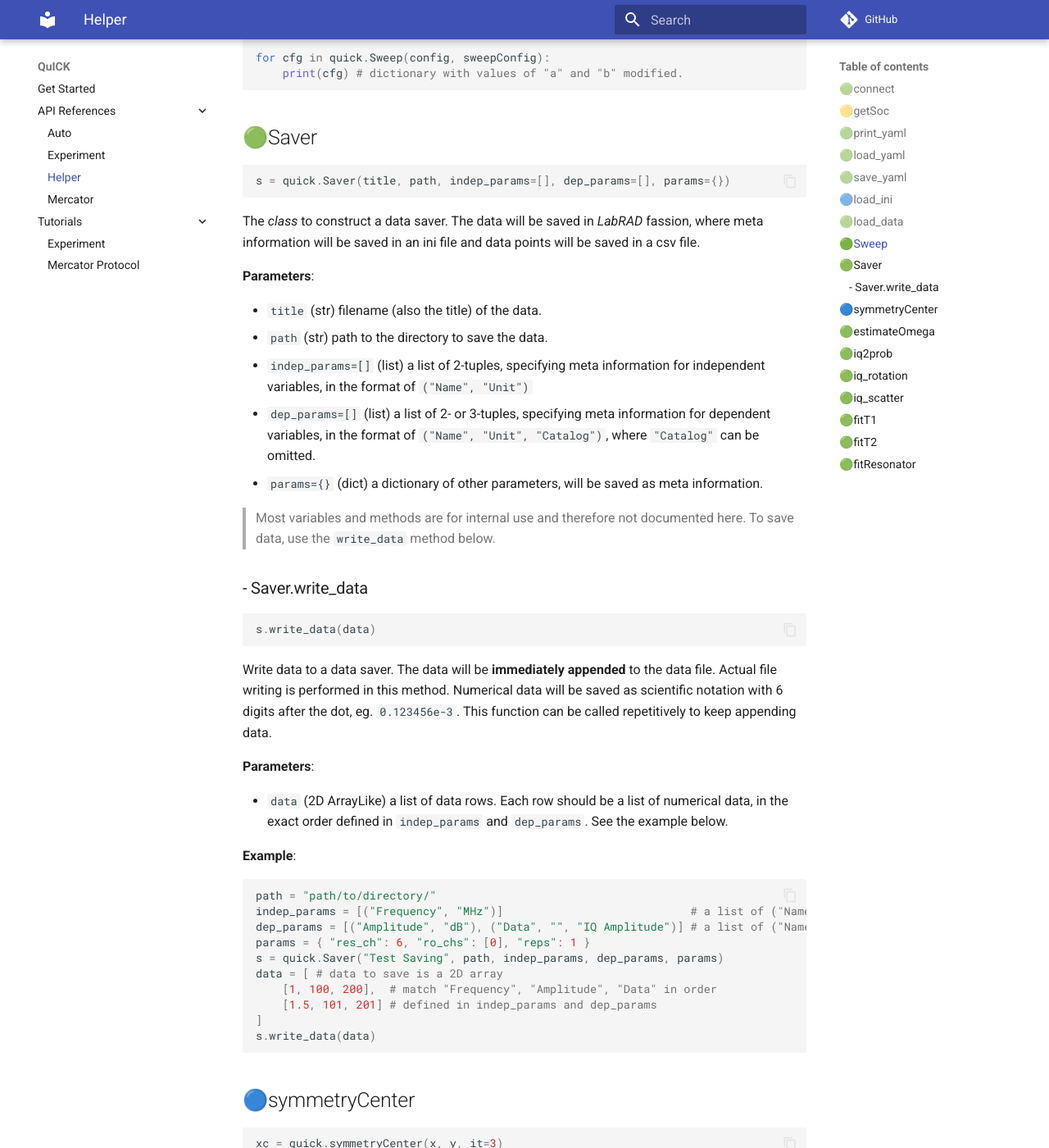
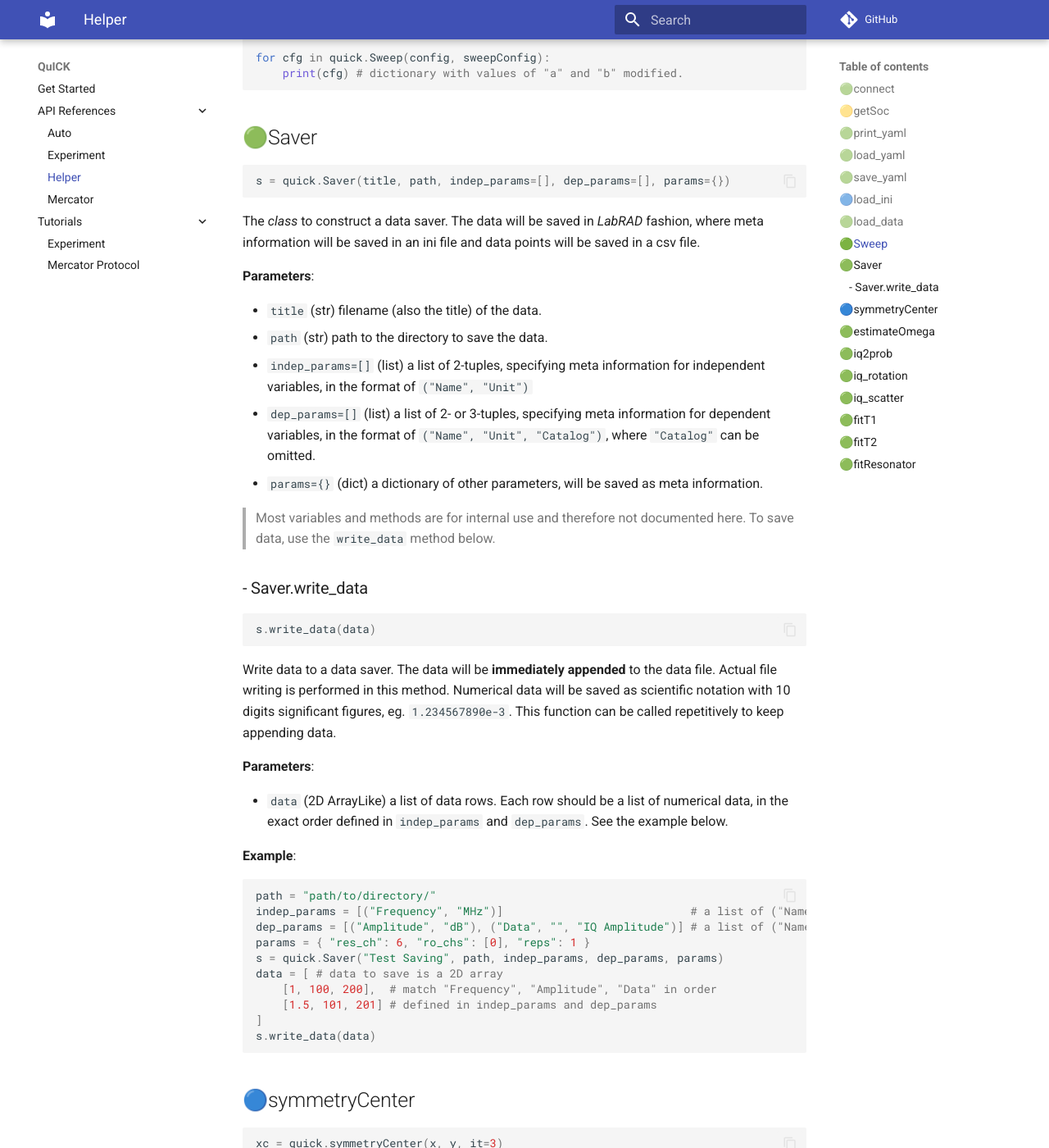
Before and after one commit to clelandlab/quick, an MkDocs documentation site: the page built from docs/API References/helper.md, in a window 1280 px wide and 1400 px high, scrolled down 3167 px. Shown: the whole window at 82% size. Built offline with MkDocs 1.6.1 and Material for MkDocs 9.7.7, drawn with Linux system fonts in a browser that asks for light colours; comment, search, counter and statistics services are not loaded.

Commit message:
Fix helper doc

````diff
--- a/docs/API References/helper.md
+++ b/docs/API References/helper.md
@@ -150,7 +150,7 @@ for cfg in quick.Sweep(config, sweepConfig):
 s = quick.Saver(title, path, indep_params=[], dep_params=[], params={})
 ```
 
-The *class* to construct a data saver. The data will be saved in *LabRAD* fassion, where meta information will be saved in an ini file and data points will be saved in a csv file.
+The *class* to construct a data saver. The data will be saved in *LabRAD* fashion, where meta information will be saved in an ini file and data points will be saved in a csv file.
 
 **Parameters**:
 
@@ -168,7 +168,7 @@ The *class* to construct a data saver. The data will be saved in *LabRAD* fassio
 s.write_data(data)
 ```
 
-Write data to a data saver. The data will be **immediately appended** to the data file. Actual file writing is performed in this method. Numerical data will be saved as scientific notation with 6 digits after the dot, eg. `0.123456e-3`. This function can be called repetitively to keep appending data.
+Write data to a data saver. The data will be **immediately appended** to the data file. Actual file writing is performed in this method. Numerical data will be saved as scientific notation with 10 digits significant figures, eg. `1.234567890e-3`. This function can be called repetitively to keep appending data.
 
 **Parameters**:
 
````
